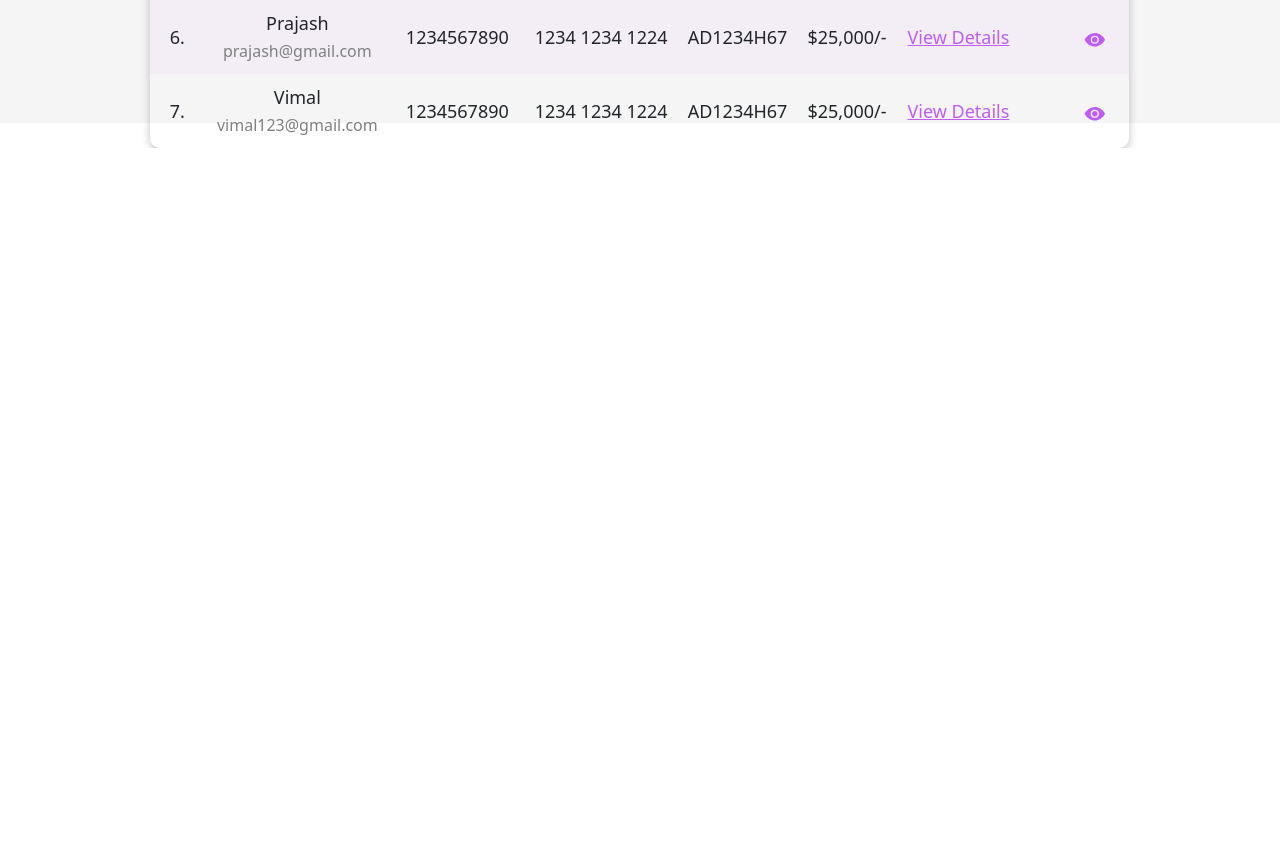
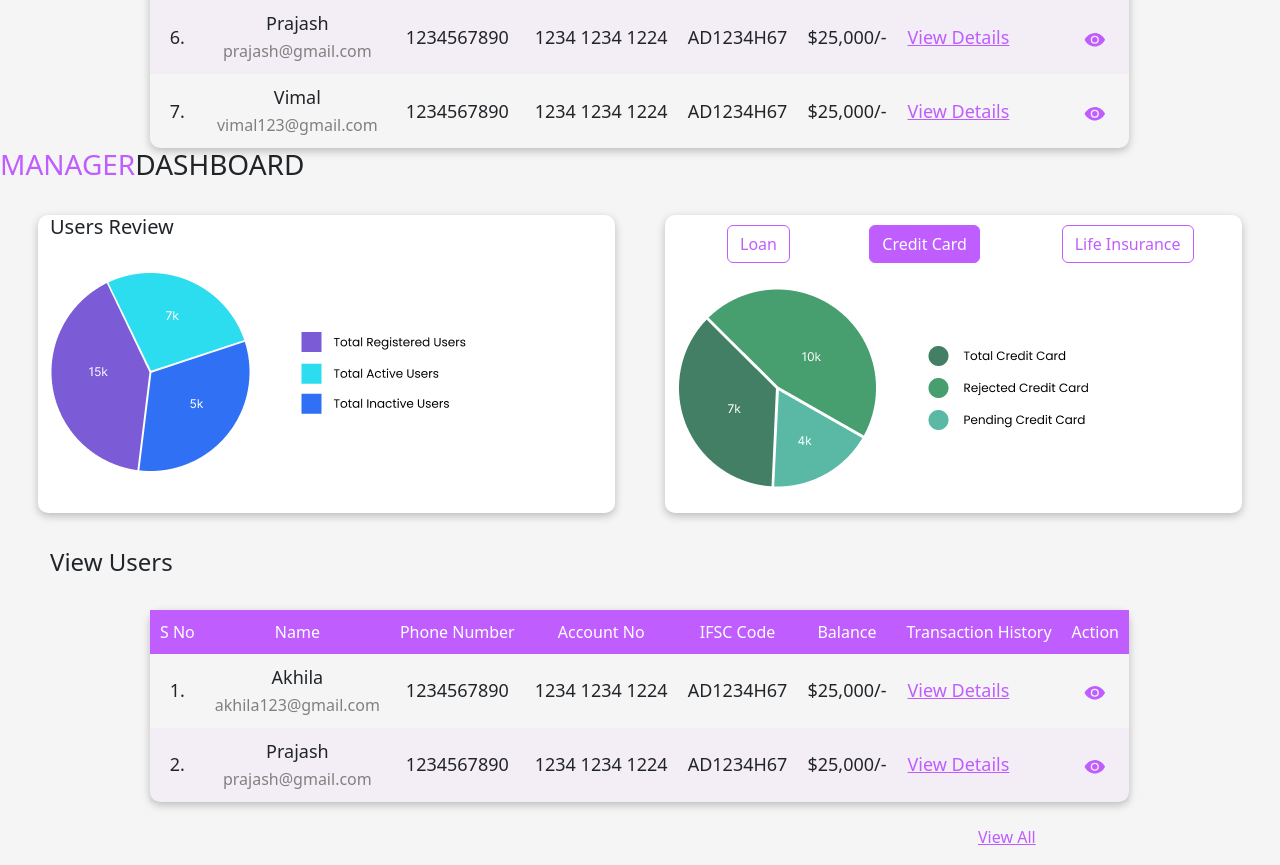
Before and after one commit to Ajeenasics/unicredstudents, a React (Create React App) app: page / in a window 1280 px wide. Shown: the part 900-1765 px from the top of the page. Before the commit the page ends 1048 px from the top, so only its background shows below. Built offline with nearby package versions, Linux system fonts and the light colour scheme.

Commit message:
Manager Dashboard Complete

```diff
--- a/src/App.js
+++ b/src/App.js
@@ -1,6 +1,7 @@
 
 import './App.css';
 import ClerkDashboard from './Components/Clerk/ClerkDashboard';
+import ManagerDashboard from './Components/Manager/ManagerDashboard';
 
 //import Custcreditapply from './Components/Custcreditapply';
 //import Custcreditapplystatus from './Components/Custcreditapplystatus';
@@ -25,6 +26,7 @@ function App() {
 
 
       <ClerkDashboard/>
+      <ManagerDashboard/>
 
     </div>
   );
--- /dev/null
+++ b/src/Components/Manager/ManagerDashboard.css
@@ -0,0 +1,111 @@
+.managerDashboardfullbody{
+    background-color: rgba(128, 128, 128, 0.082);
+}
+.managerDashboardpiechart {
+    background-color:white;
+    margin-left: 50px;
+    margin-right: 25px;
+    box-shadow: rgba(0, 0, 0, 0.24) 0px 3px 8px;
+    border-radius: 10px;
+
+}
+.managerDashboardpiechart1{
+    margin-left: 25px;
+    margin-right: 50px;
+    background-color:white;
+    box-shadow: rgba(0, 0, 0, 0.24) 0px 3px 8px;
+    border-radius: 10px;
+
+}
+
+.managerDashboardTableHead {
+    background-color: rgba(191, 93, 255, 1);
+    color: white;
+    padding: 10px;
+    text-align: center;
+    font-weight: 500;
+
+}
+#managerDashBoardTable{
+    position: relative;
+    top: 25px;
+    left: 150px;
+    box-shadow: rgba(0, 0, 0, 0.24) 0px 3px 8px;
+    border-collapse: separate;
+    border-spacing: 0;
+    border-radius: 10px;
+
+
+}
+.managerDashboardTableData{
+    text-align: center;
+    padding: 10px;
+    font-weight: 500;
+    font-size: large;
+}
+
+.managerDashboardsubline {
+    color: grey;
+    font-weight: 400;
+    font-size: medium;
+}
+
+.managerDashboardrowclr {
+    background-color: rgba(190, 93, 255, 0.041);
+}
+
+#managerDashboardeyeicon {
+    color: rgba(191, 93, 255, 1);
+    font-size: larger;
+}
+
+.managerDashboardviewuser{
+    padding-top: 35px;
+    padding-left: 50px;
+}
+.managerdashboard{
+    padding-top: 25px;
+    padding-bottom: 25px;
+}
+#managerDashboardclerkcolor{
+    color: rgba(191, 93, 255, 1);
+}
+.managerDashboardTableDataviewDetails{
+    color: rgba(191, 93, 255, 1);
+    text-align: center;
+    padding: 10px;
+    font-weight: 300;
+    font-size: large;
+}
+.managerDashboardpiechartdetails{
+    padding-left: 50px;
+}
+#managerDashboardclerkLoanButton{
+    margin-top: 10px;
+    margin-left: 50px;
+    color: rgba(191, 93, 255, 1);
+    background-color: white;
+    border-color: rgba(191, 93, 255, 1);
+}
+#managerDashboardclerkCreditcardButton{
+    margin-top: 10px;
+
+    background-color: rgba(191, 93, 255, 1);
+    color: white;
+    border-color: rgba(191, 93, 255, 1);
+}
+#managerDashboardclerkLifeinduranceButton{
+    margin-top: 10px;
+
+    color: rgba(191, 93, 255, 1);
+    background-color: white;
+    border-color: rgba(191, 93, 255, 1);
+}
+.managerDashboardpiechartimg{
+    padding-bottom: 25px;
+    padding-top: 25px;
+
+}
+#managerDashboardViewwallLink{
+    color: rgba(191, 93, 255, 1);
+}
--- /dev/null
+++ b/src/Components/Manager/ManagerDashboard.jsx
@@ -0,0 +1,103 @@
+import React from 'react'
+import managerDashboardPieChartimg from "../Asserts/Frame 2000.png"
+import managerDashboardPieChartDetailsimg from "../Asserts/color.png"
+import managerDashboardPieChart1img from "../Asserts/Group 8.png"
+import managerDashboardPieChartDetails1img from "../Asserts/Frame 18.png"
+import Button from 'react-bootstrap/Button';
+import { IoEye } from "react-icons/io5";
+import "./ManagerDashboard.css"
+
+function ManagerDashboard() {
+  return (
+    <div  className='managerDashboardfullbody'>
+                <h3 className='managerdashboard'><span id='managerDashboardclerkcolor'>MANAGER</span>DASHBOARD</h3>
+
+    <div>
+    <div className='row'>
+            <div className='col managerDashboardpiechart'>
+                <h5>Users Review</h5>
+                <img src={managerDashboardPieChartimg} alt="PieChart" className='managerDashboardpiechartimg'  />
+                <img src={managerDashboardPieChartDetailsimg} alt="Details" className='managerDashboardpiechartdetails' />
+
+            </div>
+
+
+            <div className='col managerDashboardpiechart1'>
+                <div className='row'>
+                    <div className='col'>
+                    <Button id='managerDashboardclerkLoanButton'>Loan</Button>
+                    </div>
+                    <div className='col'>
+                    <Button id='managerDashboardclerkCreditcardButton'>Credit Card</Button>
+                    </div>
+                    <div className='col'>
+                    <Button id='managerDashboardclerkLifeinduranceButton'>Life Insurance</Button>
+                    </div>
+                </div>
+                <div className='row'>
+            <div className='col'>
+                <img src={managerDashboardPieChart1img} alt="PieChart" className='managerDashboardpiechartimg' />
+                <img src={managerDashboardPieChartDetails1img} alt="Details" className='managerDashboardpiechartdetails' />
+            </div>
+            </div>
+            </div>
+        </div>
+
+        <div className='col managerDashboardviewuser'>
+            <h4>View Users</h4>
+        </div>
+        {/* table start */}
+        <div>
+        <table id='managerDashBoardTable'>
+                        <tr>
+                            <th className='managerDashboardTableHead'>S No</th>
+                            <th className='managerDashboardTableHead'>Name</th>
+                            <th className='managerDashboardTableHead'>Phone Number</th>
+                            <th className='managerDashboardTableHead'>Account No</th>
+                            <th className='managerDashboardTableHead'>IFSC Code</th>
+                            <th className='managerDashboardTableHead'>Balance</th>
+                            <th className='managerDashboardTableHead'>Transaction History</th>
+                            <th className='managerDashboardTableHead'>Action</th>
+                        </tr>
+                        <tr>
+                            <td className='managerDashboardTableData'>1.</td>
+                            <td className='managerDashboardTableData'>Akhila <br /> <span className='managerDashboardsubline'>akhila123@gmail.com</span></td>
+                            <td className='managerDashboardTableData'>1234567890</td>
+                            <td className='managerDashboardTableData'>1234 1234 1224</td>
+                            <td className='managerDashboardTableData'>AD1234H67</td>
+                            <td className='managerDashboardTableData'>$25,000/-</td>
+                            <td><a href="" className='managerDashboardTableDataviewDetails '>View Details</a>  </td>
+                            <td className='managerDashboardTableData'><span id='managerDashboardeyeicon'><IoEye /></span></td>
+
+                        </tr>
+                        <tr className='managerDashboardrowclr'>
+                            <td className='managerDashboardTableData'>2.</td>
+                            <td className='managerDashboardTableData'>Prajash <br /> <span className='managerDashboardsubline'>prajash@gmail.com</span></td>
+                            <td className='managerDashboardTableData'>1234567890</td>
+                            <td className='managerDashboardTableData'>1234 1234 1224</td>
+                            <td className='managerDashboardTableData'>AD1234H67</td>
+                            <td className='managerDashboardTableData'>$25,000/-</td>
+                            <td><a href="" className='managerDashboardTableDataviewDetails'>View Details</a>  </td>
+                            <td className='managerDashboardTableData'><span id='managerDashboardeyeicon'><IoEye /></span></td>
+
+                        </tr>
+
+                    </table>
+        </div>
+        <br /> <br />
+        <div className='row'>
+            <div className='col'></div>
+            <div className='col'></div>
+            <div className='col'></div>
+            <div className='col'>
+            <p><a href="" id='managerDashboardViewwallLink'>View All</a></p>
+
+            </div>
+        </div>
+ </div>
+
+</div>
+  )
+}
+
+export default ManagerDashboard
```
